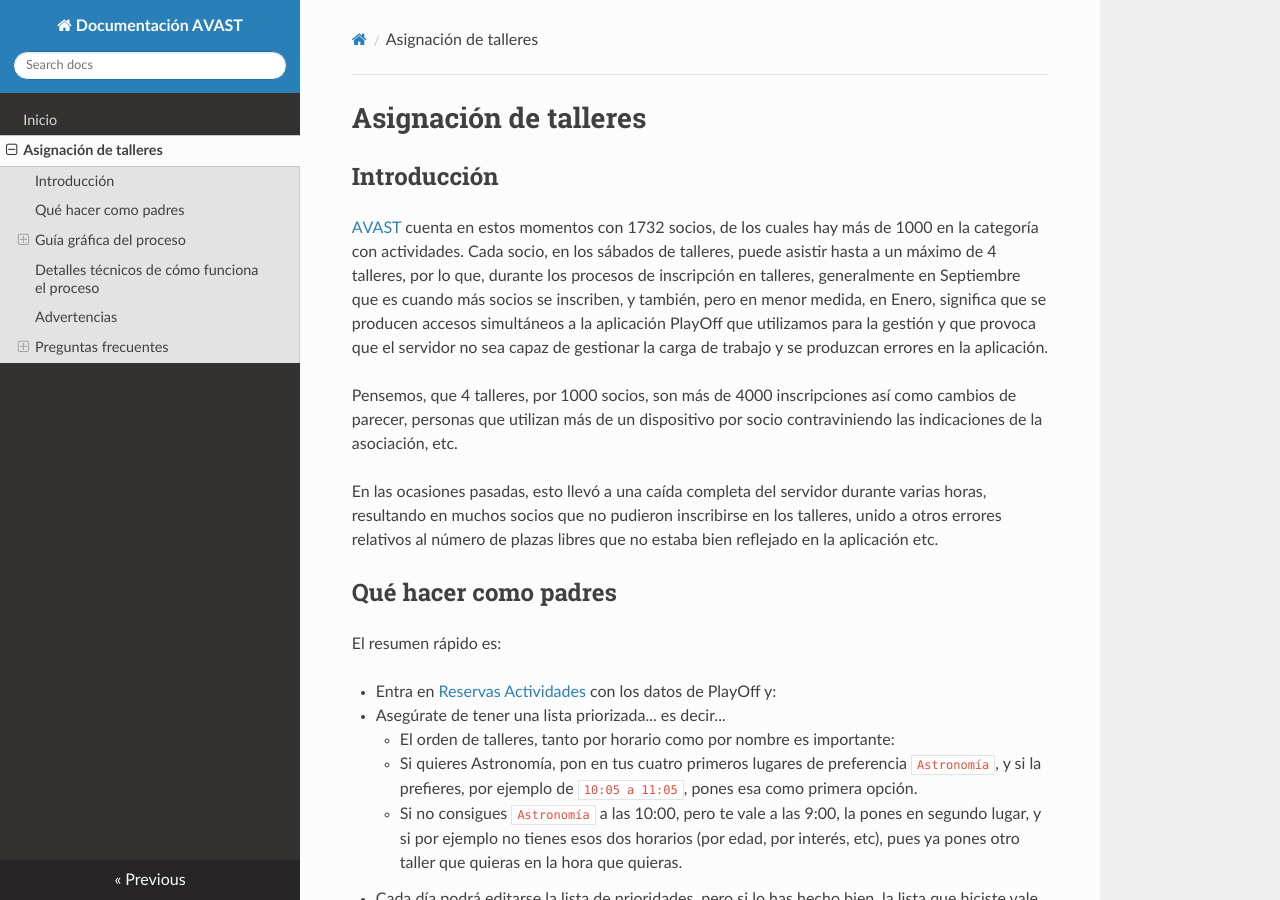
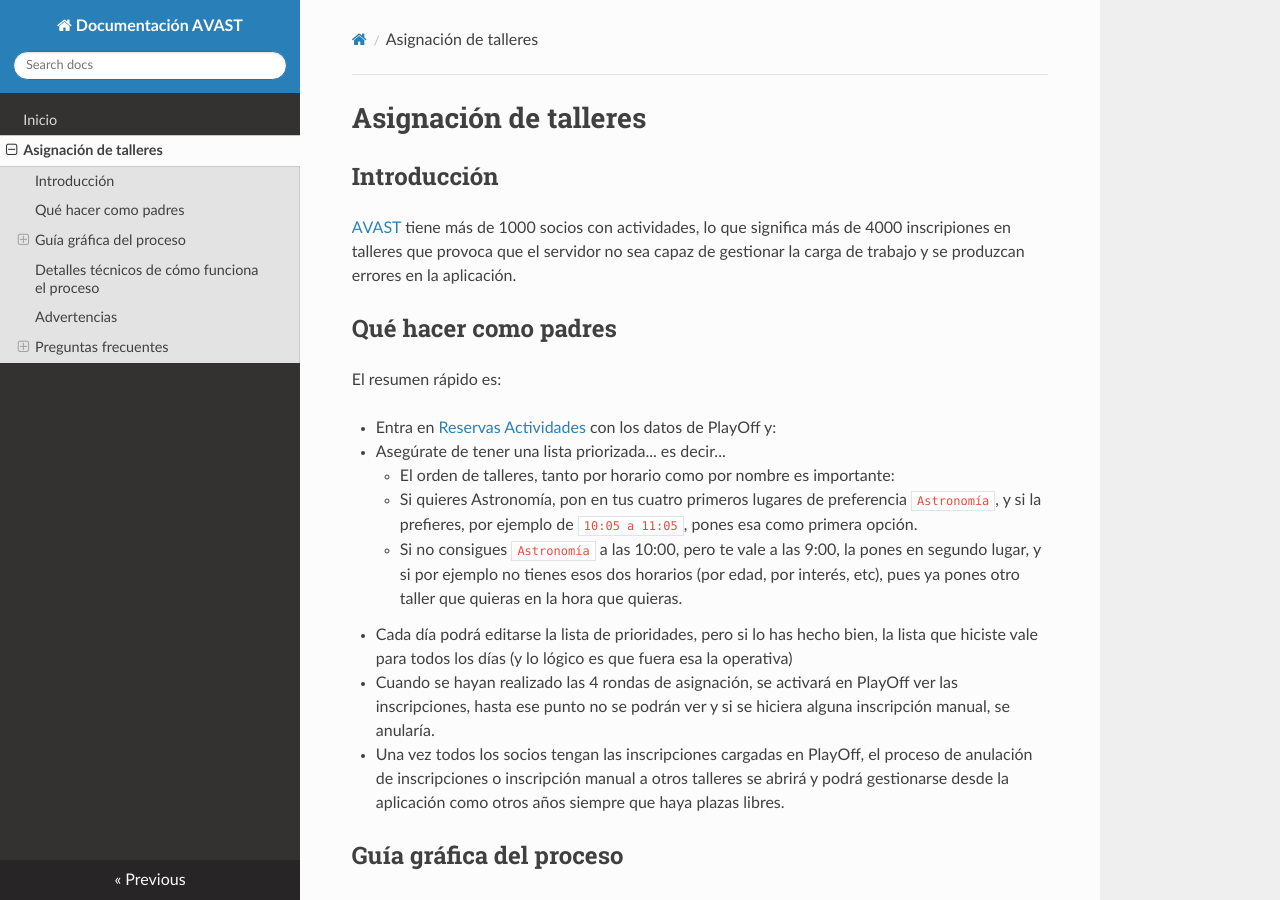
Before and after one commit to asociacion-avast/docs, an MkDocs documentation site: the page built from docs/asignacion.md, in a window 1280 px wide and 900 px high. Built offline with MkDocs 1.6.1, drawn with Linux system fonts in a browser that asks for light colours; nearby versions of some CDN libraries.

Commit message:
Simplificar introducción

```diff
--- a/docs/asignacion.md
+++ b/docs/asignacion.md
@@ -2,11 +2,7 @@
 
 ## Introducción
 
-[AVAST](https://www.asociacion-avast.org) cuenta en estos momentos con 1732 socios, de los cuales hay más de 1000 en la categoría con actividades. Cada socio, en los sábados de talleres, puede asistir hasta a un máximo de 4 talleres, por lo que, durante los procesos de inscripción en talleres, generalmente en Septiembre que es cuando más socios se inscriben, y también, pero en menor medida, en Enero, significa que se producen accesos simultáneos a la aplicación PlayOff que utilizamos para la gestión y que provoca que el servidor no sea capaz de gestionar la carga de trabajo y se produzcan errores en la aplicación.
-
-Pensemos, que 4 talleres, por 1000 socios, son más de 4000 inscripciones así como cambios de parecer, personas que utilizan más de un dispositivo por socio contraviniendo las indicaciones de la asociación, etc.
-
-En las ocasiones pasadas, esto llevó a una caída completa del servidor durante varias horas, resultando en muchos socios que no pudieron inscribirse en los talleres, unido a otros errores relativos al número de plazas libres que no estaba bien reflejado en la aplicación etc.
+[AVAST](https://www.asociacion-avast.org) tiene más de 1000 socios con actividades, lo que significa más de 4000 inscripiones en talleres que provoca que el servidor no sea capaz de gestionar la carga de trabajo y se produzcan errores en la aplicación.
 
 ## Qué hacer como padres
 
```
